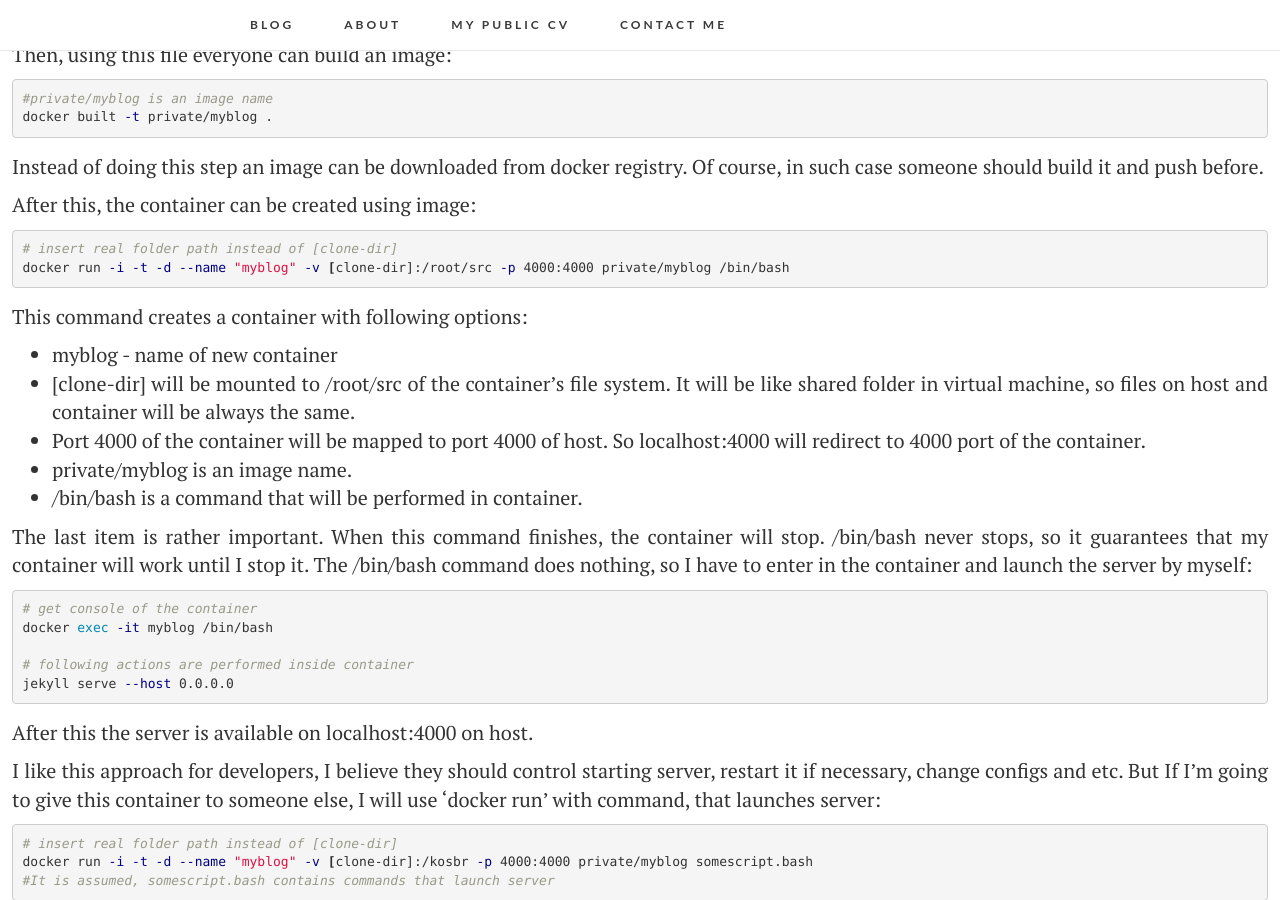
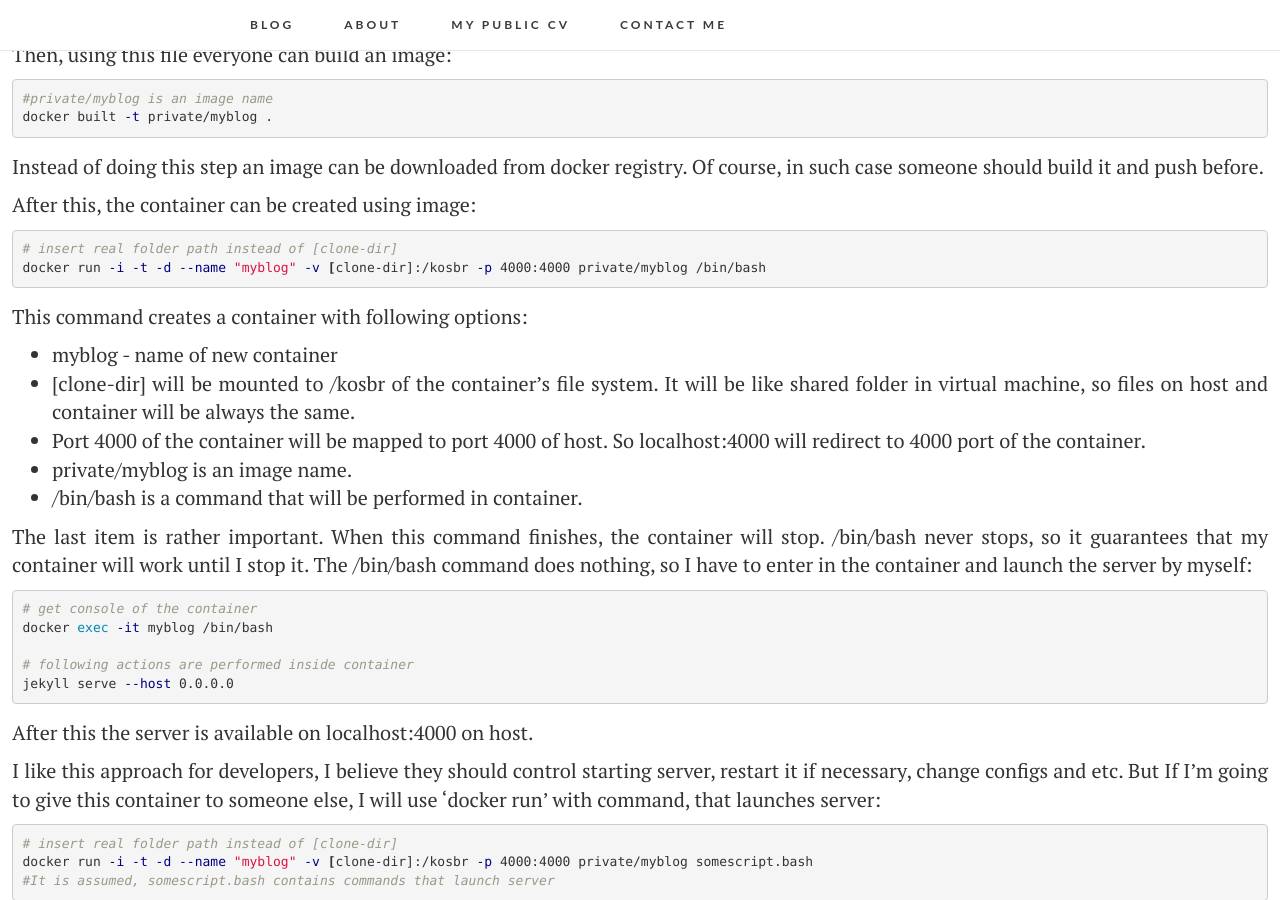
Before and after one commit to kosbr/kosbr.github.io, a Jekyll site: the page built from _posts/2017-05-14-docker.markdown, in a window 1280 px wide and 900 px high, scrolled down 1875 px. Built offline with Jekyll 4.4.1, drawn with Linux system fonts in a browser that asks for light colours; nearby versions of some CDN libraries.

Commit message:
change dir

```diff
--- a/_posts/2017-05-14-docker.markdown
+++ b/_posts/2017-05-14-docker.markdown
@@ -93,13 +93,13 @@ After this, the container can be created using image:
 
 {% highlight bash %}
 # insert real folder path instead of [clone-dir]
-docker run -i -t -d --name "myblog" -v [clone-dir]:/root/src -p 4000:4000 private/myblog /bin/bash
+docker run -i -t -d --name "myblog" -v [clone-dir]:/kosbr -p 4000:4000 private/myblog /bin/bash
 {% endhighlight %}
 
 This command creates a container with following options:
 
 * myblog - name of new container
-* [clone-dir] will be mounted to /root/src of the container's file system. It will be like shared folder
+* [clone-dir] will be mounted to /kosbr of the container's file system. It will be like shared folder
 in virtual machine, so files on host and container will be always the same.
 * Port 4000 of the container will be mapped to port 4000 of host. So localhost:4000 will redirect
 to 4000 port of the container.
```
